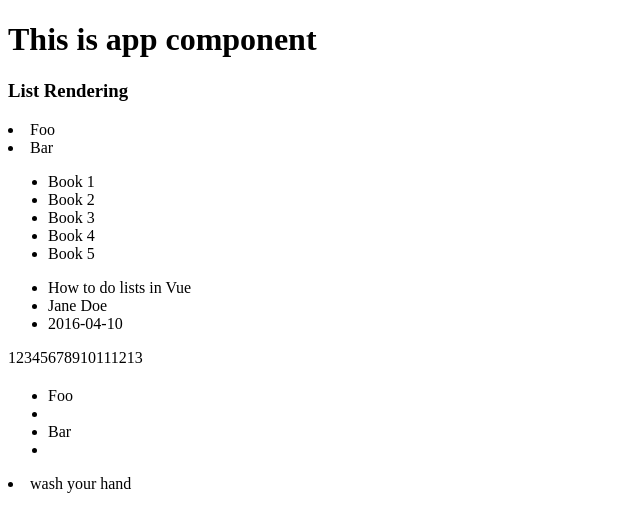
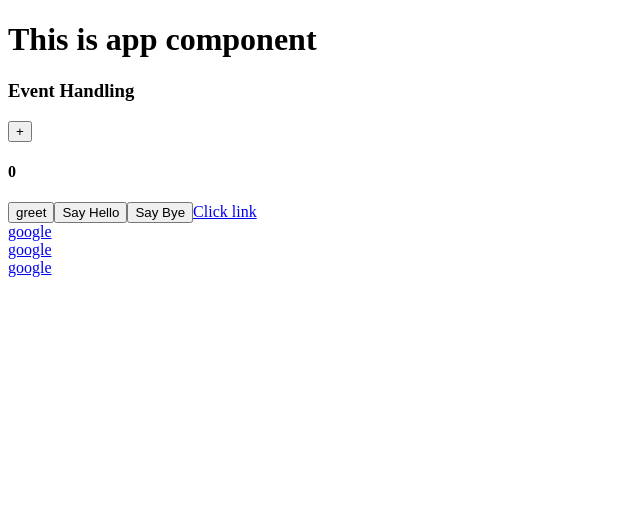
Before and after one commit to santoshkbrj/Vuejs_Tutorial, a Vue app in the folder vue-project/: page / in a window 1280 px wide. Shown: the top 532 px of the page, without its empty margins (0-640 px from the left). Built offline with nearby package versions, Linux system fonts and the light colour scheme.

Commit message:
Event Handling

```diff
--- a/vue-project/src/App.vue
+++ b/vue-project/src/App.vue
@@ -1,10 +1,12 @@
 <script setup>
-import ListRenderingComponent from "./components/ListRenderingComponent.vue";
+import EventHandling from "./components/EventHandling.vue";
 </script>
 
 <template>
-  <h1>This is app component</h1>
- <list-rendering-component/>
+  <div>
+    <h1>This is app component</h1>
+    <event-handling/>
+  </div>
 </template>
 
 <style scoped></style>
--- /dev/null
+++ b/vue-project/src/components/EventHandling.vue
@@ -0,0 +1,64 @@
+<template>
+    <div>
+        <h3>Event Handling</h3>
+        <button @click="count++">+</button>
+        <h4>{{count}}</h4>
+        <button v-on:click="greet">greet</button>
+
+        <!-- inline argument pass to function -->
+        <button @click="say('hello')">Say Hello</button>
+        <button @click="say('bye')">Say Bye</button>
+
+        <!-- preventDefault -->
+        <a href="http://www.google.com" @click="linkClick">Click link</a>
+
+        <!-- stop propogation -->
+        <div @click="parentClick">
+            <a href="http://www.google.com" @click.stop.prevent="childrenLink">google</a>
+        </div>
+
+        <!-- first parent and then children got fired -->
+        <div @click.capture="parentClick">
+            <a href="http://www.google.com" @click.stop.prevent="childrenLink">google</a>
+        </div>
+
+            <!-- first children got fired -->
+         <div @click.self="parentClick">
+            <a href="http://www.google.com" @click.stop.prevent="childrenLink">google</a>
+        </div>
+
+    </div>
+</template>
+<script setup>
+import { ref } from 'vue';
+
+   const count = ref(0);
+
+   const name= ref('Santosh');
+
+   function greet(){
+    alert(`Hello ${name.value}`);
+    if(event){
+    alert(event.target.tagName);
+   }
+   }
+
+   function say(greet){
+    alert(greet);
+   }
+
+   function linkClick(event){
+      event.preventDefault();
+      console.log('link is click')
+   }
+
+   function childrenLink(){
+    console.log('children link got fired')
+   }
+   function parentClick(){
+    console.log('parentLink got fired');
+   }
+</script>
+<style>
+
+</style>
```
